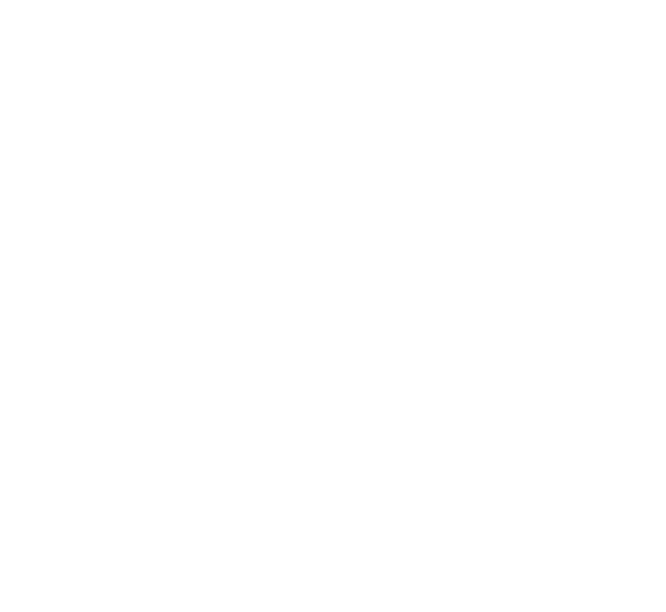
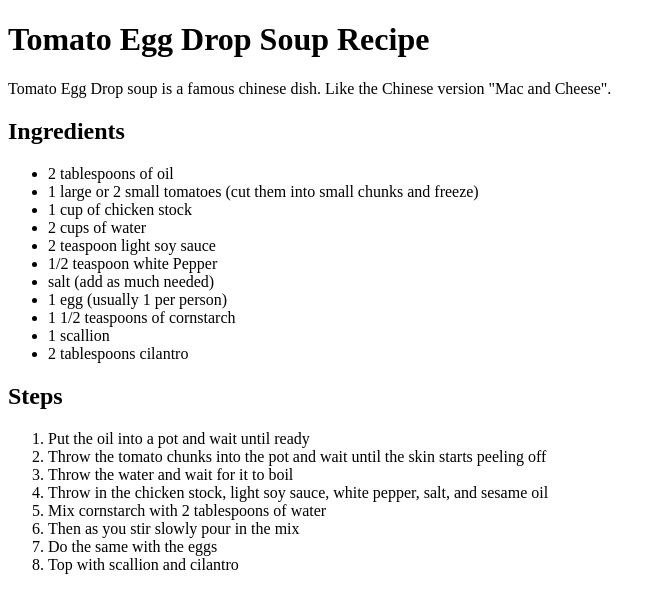
Before and after one commit to 4rd2/odin-recipes, a plain HTML site: page recipes/TomatoEggDropSoup.html in a window 1280 px wide. Shown: the whole page, without its empty margins (0-666 px from the left). Drawn offline with Linux system fonts and the light colour scheme.

Commit message:
Finished the Egg Drop Soup recipe and added to the main page

```diff
--- a/recipes/TomatoEggDropSoup.html
+++ b/recipes/TomatoEggDropSoup.html
@@ -6,6 +6,36 @@
     <title>Document</title>
 </head>
 <body>
-
+    <h1>Tomato Egg Drop Soup Recipe</h1>
+    <p>
+        Tomato Egg Drop soup is a famous chinese dish. Like
+        the Chinese version "Mac and Cheese".
+    </p>
+    <h2>Ingredients</h2>
+    <ul>
+        <li>2 tablespoons of oil</li>
+        <li>1 large or 2 small tomatoes (cut them into small chunks and freeze)</li>
+        <li>1 cup of chicken stock</li>
+        <li>2 cups of water</li>
+        <li>2 teaspoon light soy sauce</li>
+        <li>1/2 teaspoon white Pepper</li>
+        <li>salt (add as much needed)</li>
+        <li>1 egg (usually 1 per person)</li>
+        <li>1 1/2 teaspoons of cornstarch</li>
+        <li>1 scallion</li>
+        <li>2 tablespoons cilantro</li>
+    </ul>
+    <!--Steps-->
+    <h2>Steps</h2>
+    <ol>
+        <li>Put the oil into a pot and wait until ready</li>
+        <li>Throw the tomato chunks into the pot and wait until the skin starts peeling off</li>
+        <li>Throw the water and wait for it to boil</li>
+        <li>Throw in the chicken stock, light soy sauce, white pepper, salt, and sesame oil</li>
+        <li>Mix cornstarch with 2 tablespoons of water</li>
+        <li>Then as you stir slowly pour in the mix</li>
+        <li>Do the same with the eggs</li>
+        <li>Top with scallion and cilantro</li>
+    </ol>
 </body>
 </html>
```
Also changed, not shown: index.html (+3 -1 lines), recipes/lumpia.html (+1 -1 lines).
